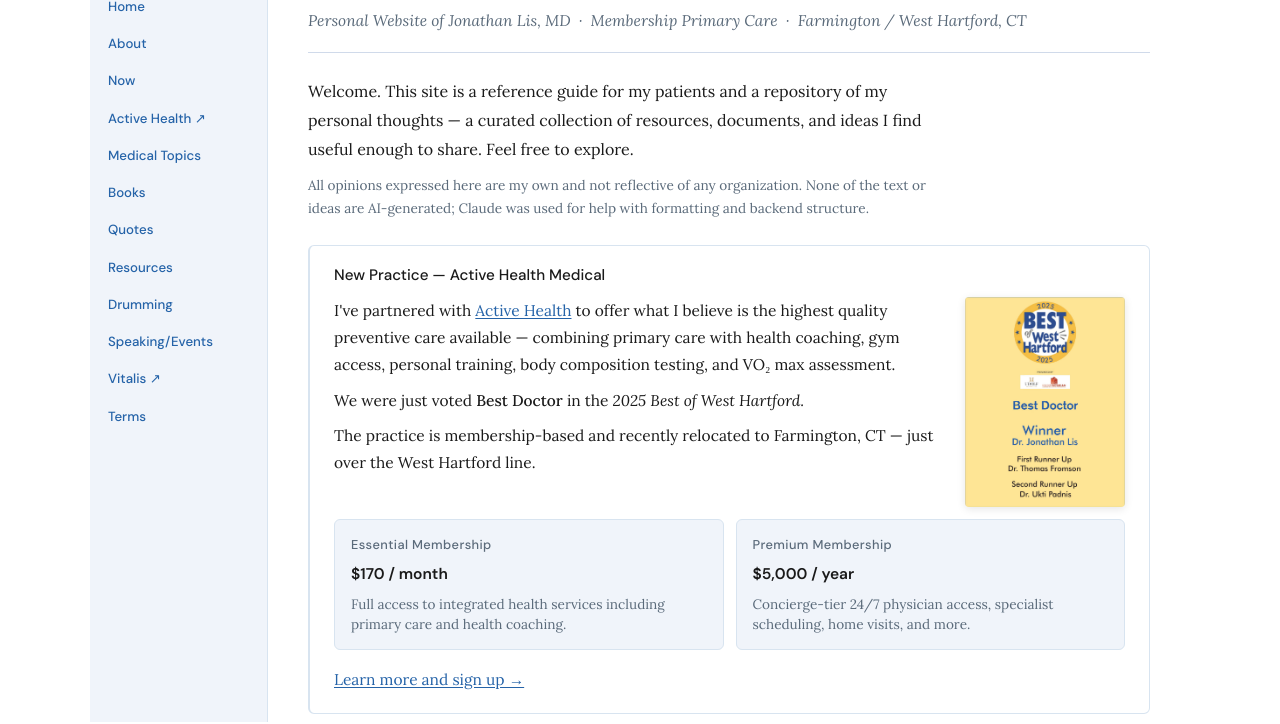
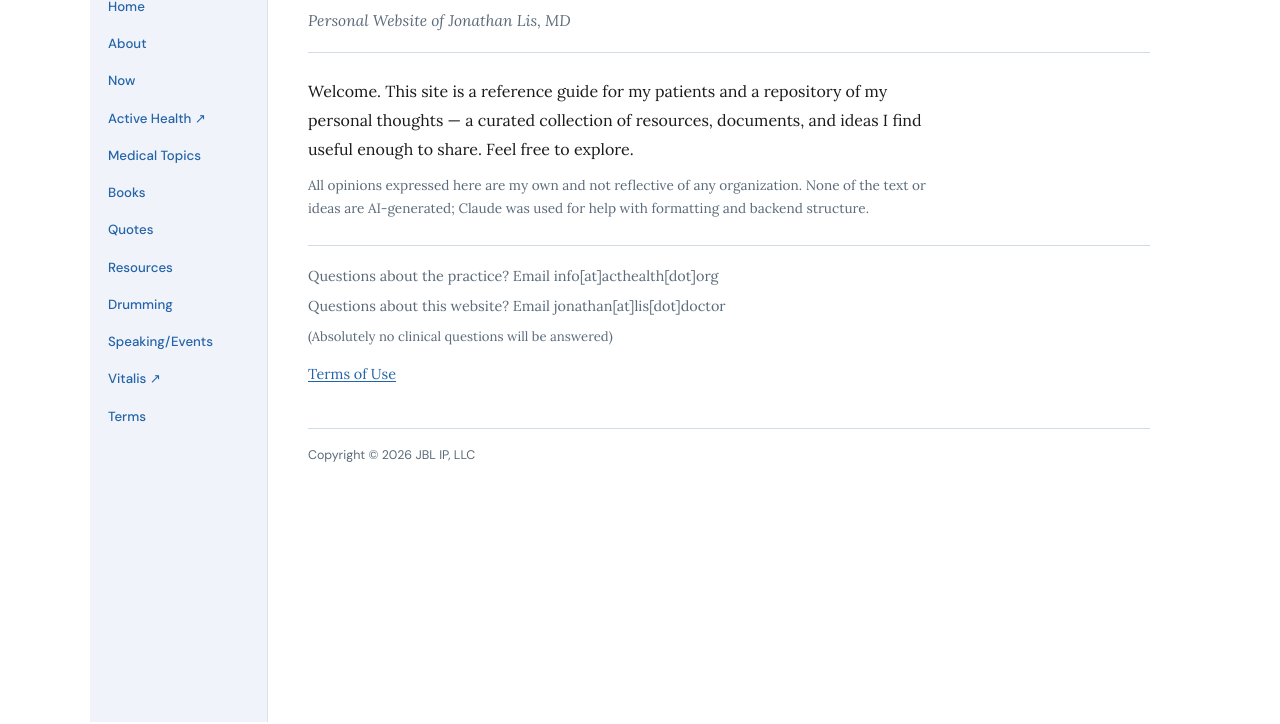
Before and after one commit to 1J6/Lis.Doctor, a plain HTML site: page index.html in a window 1280 px wide. Shown: the part 78-802 px from the top of the page. Drawn offline with Linux system fonts and the light colour scheme.

Commit message:
Update index.html

```diff
--- a/index.html
+++ b/index.html
@@ -48,13 +48,14 @@
     <div class="home-header">
       <h1 class="home-title">LIS.DOCTOR</h1>
       <span class="home-title-bar"></span>
-      <p class="home-subtitle">Personal Website of Jonathan Lis, MD &nbsp;&middot;&nbsp; Membership Primary Care &nbsp;&middot;&nbsp; Farmington / West Hartford, CT</p>
+      <p class="home-subtitle">Personal Website of Jonathan Lis, MD</p>
     </div>
 
     <p class="home-intro">Welcome. This site is a reference guide for my patients and a repository of my personal thoughts &mdash; a curated collection of resources, documents, and ideas I find useful enough to share. Feel free to explore.</p>
     <p class="home-disclaimer">All opinions expressed here are my own and not reflective of any organization. None of the text or ideas are AI-generated; Claude was used for help with formatting and backend structure.</p>
 
-    <div class="announcement-card" style="border-left-width: 2px; border-color: var(--border); background: transparent;">
+    <div style="display: none;">
+	<div class="announcement-card" style="border-left-width: 2px; border-color: var(--border); background: transparent;">
       <h2 style="font-size: 0.95rem; color: var(--text); font-weight: 500; letter-spacing: 0;">New Practice &mdash; Active Health Medical</h2>
       <img class="award-img" src="pub/BestOfWeHa2025.png" alt="Best of West Hartford 2025">
       <p>I've partnered with <a href="https://acthealth.org" target="_blank">Active Health</a> to offer what I believe is the highest quality preventive care available &mdash; combining primary care with health coaching, gym access, personal training, body composition testing, and VO&#8322; max assessment.</p>
@@ -76,6 +77,8 @@
 
       <p style="margin-top: 14px;"><a href="https://acthealth.org/primary-care-farmington-west-hartford/" target="_blank">Learn more and sign up &rarr;</a></p>
     </div>
+	</div>
+
 
     <div class="contact-section">
       <p>Questions about the practice? Email info[at]acthealth[dot]org</p>
```
